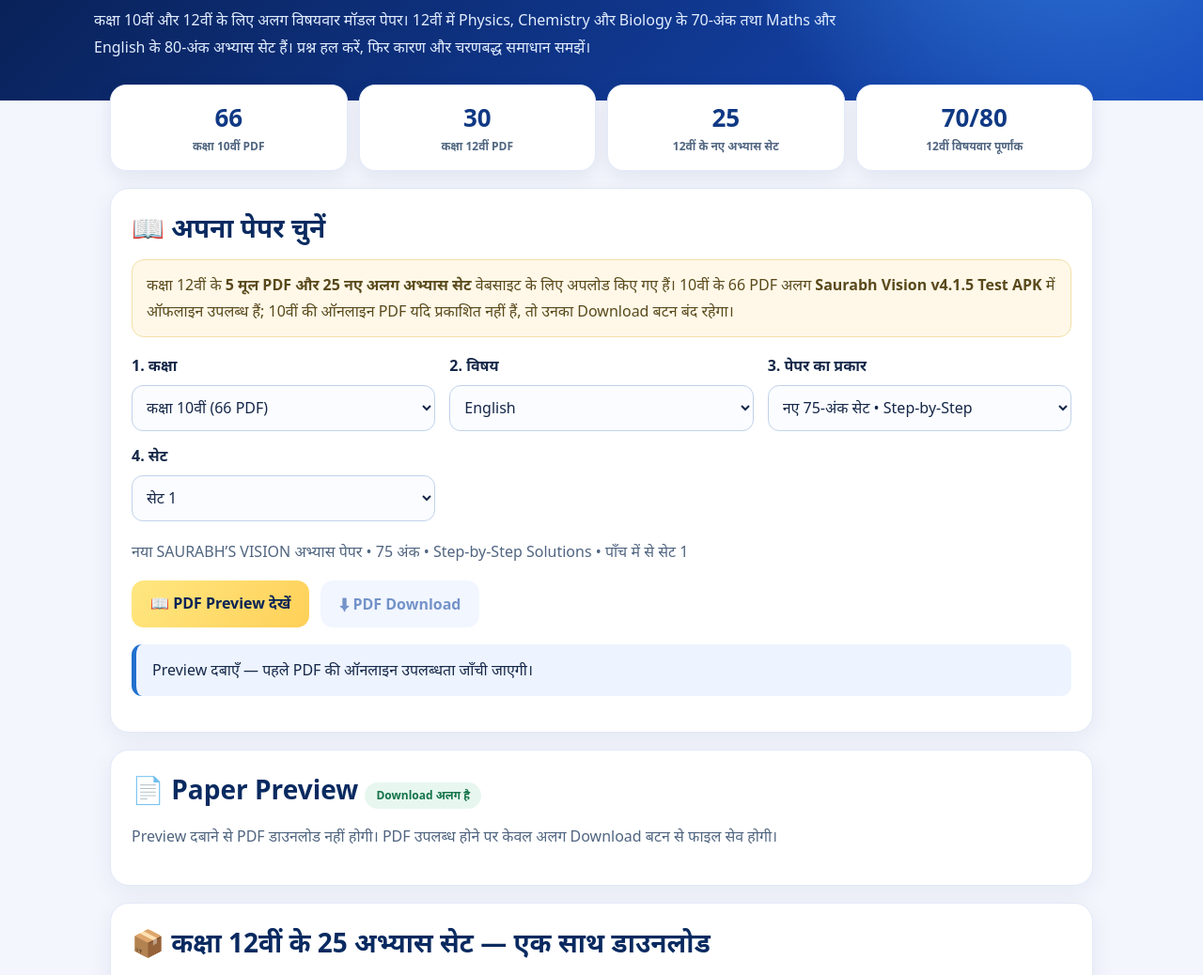
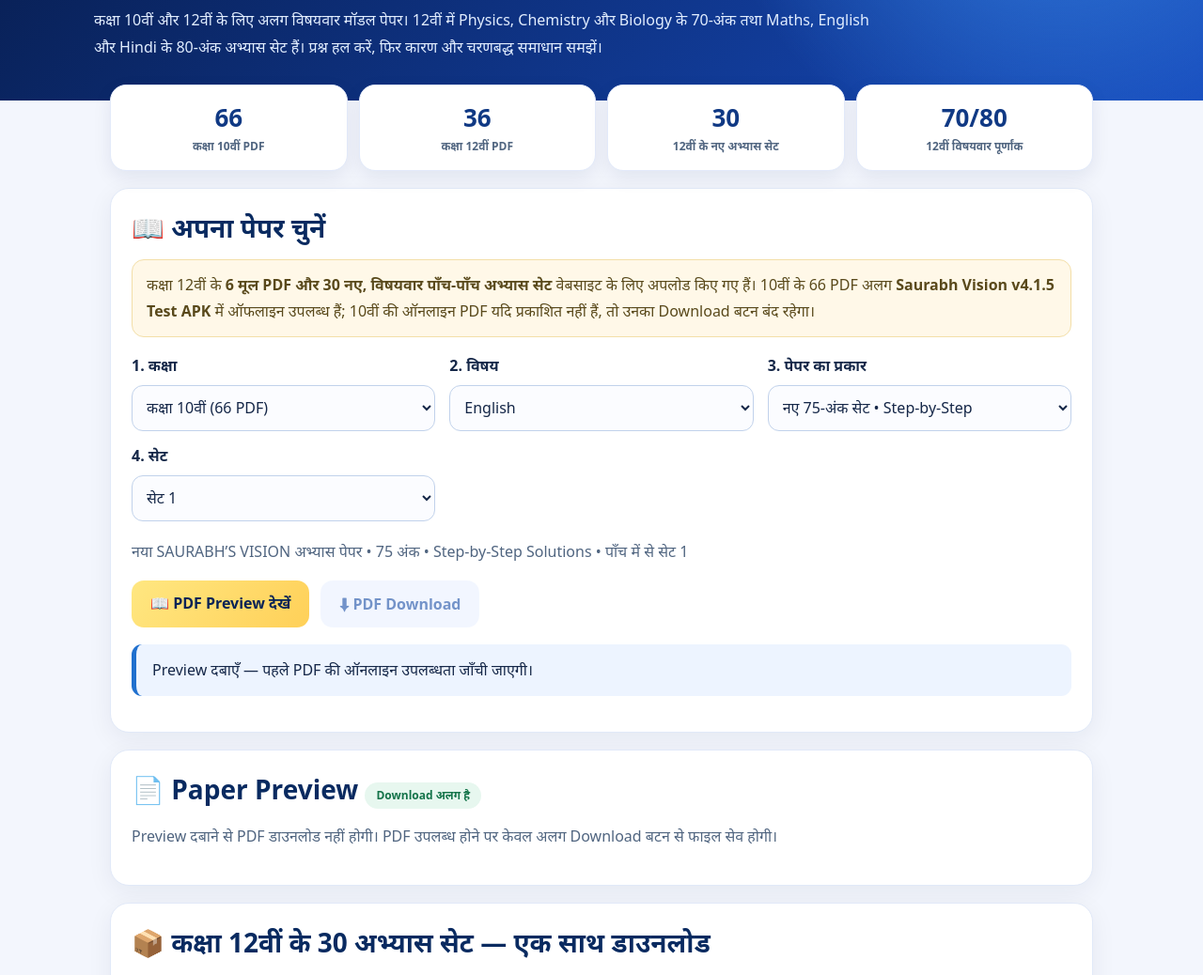
Before and after one commit to saurabhsahu20-svg/Saurabhs-Vision-, a plain HTML site: page website/model-paper-library/index.html in a window 1280 px wide. Shown: the part 222-1260 px from the top of the page at 94% size. Drawn offline with Linux system fonts and the light colour scheme.

Commit message:
Show Class 12 Hindi 010 and all 36 PDFs, 6 subjects × 5 guided practice sets

```diff
--- a/website/model-paper-library/index.html
+++ b/website/model-paper-library/index.html
@@ -37,14 +37,14 @@ footer{background:#071b49;color:#e4eeff;text-align:center;padding:26px 18px;line
 <nav class="nav" aria-label="Main navigation"><a href="../">⌂ Home</a><a href="../board-preparation/">Board Preparation</a><a href="../cgbse-solutions/">2026–27 Reader</a></nav>
 <div class="brand"><img src="../assets/vision-icon-192.png" alt="SAURABH'S VISION logo"><div><div class="eyebrow">SAURABH'S VISION™ • LEARN TODAY, LEAD TOMORROW</div><strong>VISION FLASH 💡</strong></div></div>
 <h1>📚 Model Paper Library</h1>
-<p>कक्षा 10वीं और 12वीं के लिए अलग विषयवार मॉडल पेपर। 12वीं में Physics, Chemistry और Biology के 70-अंक तथा Maths और English के 80-अंक अभ्यास सेट हैं। प्रश्न हल करें, फिर कारण और चरणबद्ध समाधान समझें।</p>
+<p>कक्षा 10वीं और 12वीं के लिए अलग विषयवार मॉडल पेपर। 12वीं में Physics, Chemistry और Biology के 70-अंक तथा Maths, English और Hindi के 80-अंक अभ्यास सेट हैं। प्रश्न हल करें, फिर कारण और चरणबद्ध समाधान समझें।</p>
 </div></header>
 <main class="wrap">
-<section class="stats" aria-label="Library statistics"><div class="stat"><strong>66</strong><span>कक्षा 10वीं PDF</span></div><div class="stat"><strong>30</strong><span>कक्षा 12वीं PDF</span></div><div class="stat"><strong>25</strong><span>12वीं के नए अभ्यास सेट</span></div><div class="stat"><strong>70/80</strong><span>12वीं विषयवार पूर्णांक</span></div></section>
+<section class="stats" aria-label="Library statistics"><div class="stat"><strong>66</strong><span>कक्षा 10वीं PDF</span></div><div class="stat"><strong>36</strong><span>कक्षा 12वीं PDF</span></div><div class="stat"><strong>30</strong><span>12वीं के नए अभ्यास सेट</span></div><div class="stat"><strong>70/80</strong><span>12वीं विषयवार पूर्णांक</span></div></section>
 <section class="card"><h2>📖 अपना पेपर चुनें</h2>
-<div class="notice">कक्षा 12वीं के <strong>5 मूल PDF और 25 नए अलग अभ्यास सेट</strong> वेबसाइट के लिए अपलोड किए गए हैं। 10वीं के 66 PDF अलग <strong>Saurabh Vision v4.1.5 Test APK</strong> में ऑफलाइन उपलब्ध हैं; 10वीं की ऑनलाइन PDF यदि प्रकाशित नहीं हैं, तो उनका Download बटन बंद रहेगा।</div>
+<div class="notice">कक्षा 12वीं के <strong>6 मूल PDF और 30 नए, विषयवार पाँच-पाँच अभ्यास सेट</strong> वेबसाइट के लिए अपलोड किए गए हैं। 10वीं के 66 PDF अलग <strong>Saurabh Vision v4.1.5 Test APK</strong> में ऑफलाइन उपलब्ध हैं; 10वीं की ऑनलाइन PDF यदि प्रकाशित नहीं हैं, तो उनका Download बटन बंद रहेगा।</div>
 <div class="picker">
-<div class="field"><label for="grade">1. कक्षा</label><select id="grade"><option value="10">कक्षा 10वीं (66 PDF)</option><option value="12">कक्षा 12वीं (5 मूल + 25 नए सेट)</option></select></div>
+<div class="field"><label for="grade">1. कक्षा</label><select id="grade"><option value="10">कक्षा 10वीं (66 PDF)</option><option value="12">कक्षा 12वीं (6 मूल + 30 नए सेट)</option></select></div>
 <div class="field"><label for="subject">2. विषय</label><select id="subject"></select></div>
 <div class="field"><label for="series">3. पेपर का प्रकार</label><select id="series"><option value="full75">नए 75-अंक सेट • Step-by-Step</option><option value="original">अपलोड किया हुआ मूल 2025–26 पेपर</option><option value="mini30">पुराने 30-अंक अभ्यास सेट</option></select></div>
 <div class="field" id="paperSetBox"><label for="paperSet">4. सेट</label><select id="paperSet"></select></div>
@@ -57,7 +57,7 @@ footer{background:#071b49;color:#e4eeff;text-align:center;padding:26px 18px;line
 <div id="readerToolbar" hidden><button type="button" id="prev">◀ पिछला पेज</button><strong id="pageInfo" aria-live="polite">पेज 1</strong><button type="button" id="next">अगला पेज ▶</button><button type="button" id="less">−</button><span id="zoomInfo">100%</span><button type="button" id="more">+</button></div>
 <div id="pdfStage" hidden tabindex="0" aria-label="Model paper PDF preview"><canvas id="pdfCanvas" aria-label="Paper page"></canvas></div>
 <p class="subtle">Preview दबाने से PDF डाउनलोड नहीं होगी। PDF उपलब्ध होने पर केवल अलग Download बटन से फाइल सेव होगी।</p></section>
-<section class="card" id="class12Pack"><h2>📦 कक्षा 12वीं के 25 अभ्यास सेट — एक साथ डाउनलोड</h2><p class="subtle">Physics (70), Chemistry (70), Biology (70), Mathematics (80) और English (80): हर विषय में 5 स्वतंत्र अभ्यास पेपर, उनके अलग Step-by-Step Solutions तथा आवश्यक Diagrams। मूल 2025–26 PDF ऊपर विषय चुनकर खोलें।</p><a class="btn secondary" href="./packs/Class12_25_Practice_Sets_Step_By_Step.zip" download>⬇ Download 25 Class 12 Practice PDFs (ZIP)</a><p class="small">यह स्वतंत्र अभ्यास सामग्री है, आधिकारिक CGBSE उत्तर-कुंजी नहीं। उत्तरों की शिक्षक से समीक्षा कराएँ।</p></section><section class="card" id="visionSteps"><h2>💡 VISION FLASH — समाधान समझने का तरीका</h2>
+<section class="card" id="class12Pack"><h2>📦 कक्षा 12वीं के 30 अभ्यास सेट — एक साथ डाउनलोड</h2><p class="subtle">Physics (70), Chemistry (70), Biology (70), Mathematics (80), English (80) और Hindi (80): हर विषय में 5 स्वतंत्र अभ्यास पेपर, उनके अलग Step-by-Step Solutions तथा आवश्यक Diagrams। मूल 2025–26 PDF ऊपर विषय चुनकर खोलें।</p><a class="btn secondary" href="./packs/Class12_30_Practice_Sets_Step_By_Step.zip" download>⬇ Download 30 Class 12 Practice PDFs (ZIP)</a><p class="small">यह स्वतंत्र अभ्यास सामग्री है, आधिकारिक CGBSE उत्तर-कुंजी नहीं। उत्तरों की शिक्षक से समीक्षा कराएँ।</p></section><section class="card" id="visionSteps"><h2>💡 VISION FLASH — समाधान समझने का तरीका</h2>
 <p class="subtle">नीचे हर विषय का छोटा उदाहरण है। यह पढ़ाई की मदद के लिए है, सभी 66 PDF का विकल्प नहीं। पूरी प्रश्न-उत्तर सामग्री फिलहाल ऑफलाइन Study Test APK में है।</p>
 <details class="study" open><summary>📐 गणित — दिया है → सूत्र → हल → उत्तर</summary><div>
 <p><strong>उदाहरण:</strong> समांतर श्रेणी 5, 12, 19, … का 10वाँ पद निकालिए।</p><ol class="steps"><li>पहला पद a = 5 और अंतर d = 12 − 5 = 7 लिखें।</li><li>सूत्र लगाएँ: aₙ = a + (n − 1)d</li><li>n = 10 रखने पर a₁₀ = 5 + (10 − 1) × 7</li><li>= 5 + 63 = <strong>68</strong>। उत्तर का क्रम जाँचें।</li></ol>
@@ -89,7 +89,8 @@ const SUBJECTS12=[
  {key:'Chemistry',label:'रसायन विज्ञान / Chemistry',marks:70},
  {key:'Biology',label:'जीव विज्ञान / Biology',marks:70},
  {key:'Mathematics',label:'गणित / Mathematics',marks:80},
- {key:'English',label:'अंग्रेज़ी / English',marks:80}];
+ {key:'English',label:'अंग्रेज़ी / English',marks:80},
+ {key:'Hindi',label:'हिंदी / Hindi (010)',marks:80}];
 const el=id=>document.getElementById(id);
 let pdfjsPromise=null,activeDocument=null,loadTask=null,paintTask=null,epoch=0,drawNumber=0,page=1,zoom=1;
 function setStatus(message){el('status').textContent=message;}
```
